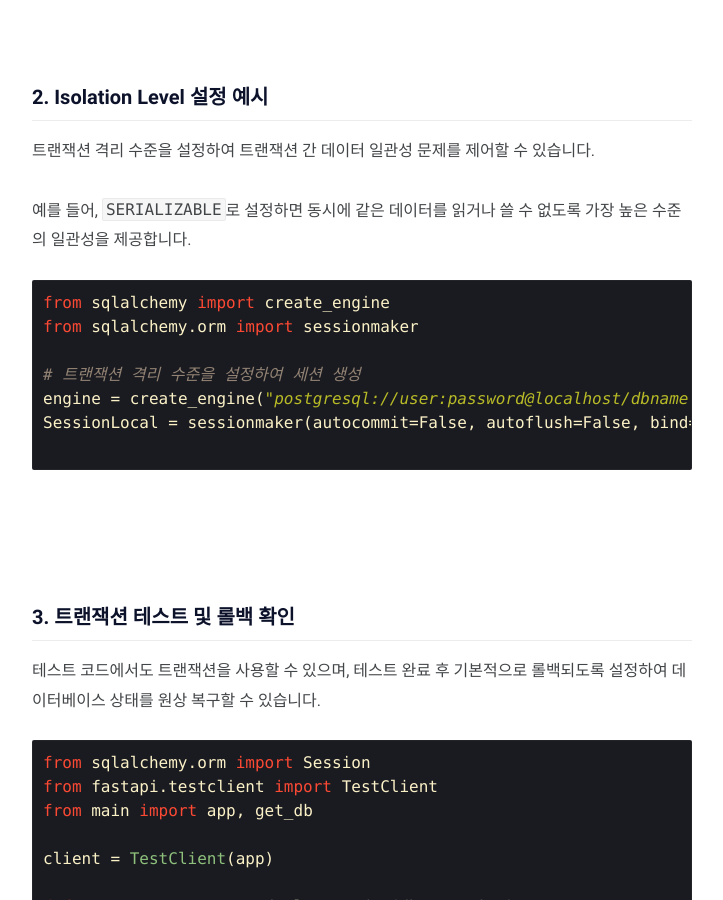
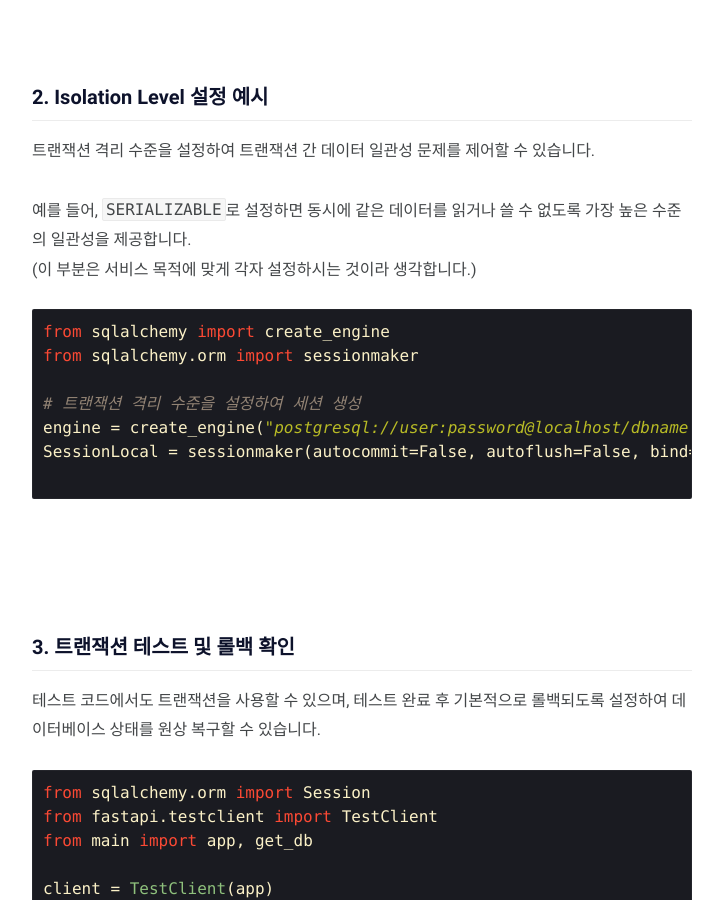
Before and after one commit to jd6186/jd6186.github.io, a Jekyll site: the page built from _posts/BackEnd/Python/2024-10-29-FastAPI_Transaction.md, in a window 1280 px wide and 900 px high, scrolled down 2639 px. Shown: the whole window, without its empty margins (278-1001 px from the left). Built offline with Jekyll 4.4.1, drawn with Linux system fonts in a browser that asks for light colours; comment, search, counter and statistics services are not loaded; some of the changed text lies outside the part shown.

Commit message:
fix: 글 정리

````diff
--- a/_posts/BackEnd/Python/2024-10-29-FastAPI_Transaction.md
+++ b/_posts/BackEnd/Python/2024-10-29-FastAPI_Transaction.md
@@ -71,7 +71,8 @@ def create_user_and_place_order(db: Session, user_data, order_data):
 ### 2. Isolation Level 설정 예시
 트랜잭션 격리 수준을 설정하여 트랜잭션 간 데이터 일관성 문제를 제어할 수 있습니다.
 
-예를 들어, `SERIALIZABLE`로 설정하면 동시에 같은 데이터를 읽거나 쓸 수 없도록 가장 높은 수준의 일관성을 제공합니다.
+예를 들어, `SERIALIZABLE`로 설정하면 동시에 같은 데이터를 읽거나 쓸 수 없도록 가장 높은 수준의 일관성을 제공합니다.<br/>
+(이 부분은 서비스 목적에 맞게 각자 설정하시는 것이라 생각합니다.)
 
 ```python
 from sqlalchemy import create_engine
@@ -191,8 +192,7 @@ def complete_payment(db: Session, payment_id):
 <br/><br/>
 
 ### 1. 예제 시나리오: 결제 API의 복잡한 트랜잭션 처리
-**결제 API 단계:**
-
+**[결제 API 단계]**<br/>
 1. 사용자 포인트 차감
 2. 할인 쿠폰 적용 여부 확인 및 차감
 3. 결제 요청 상태를 "PENDING"으로 설정
````
